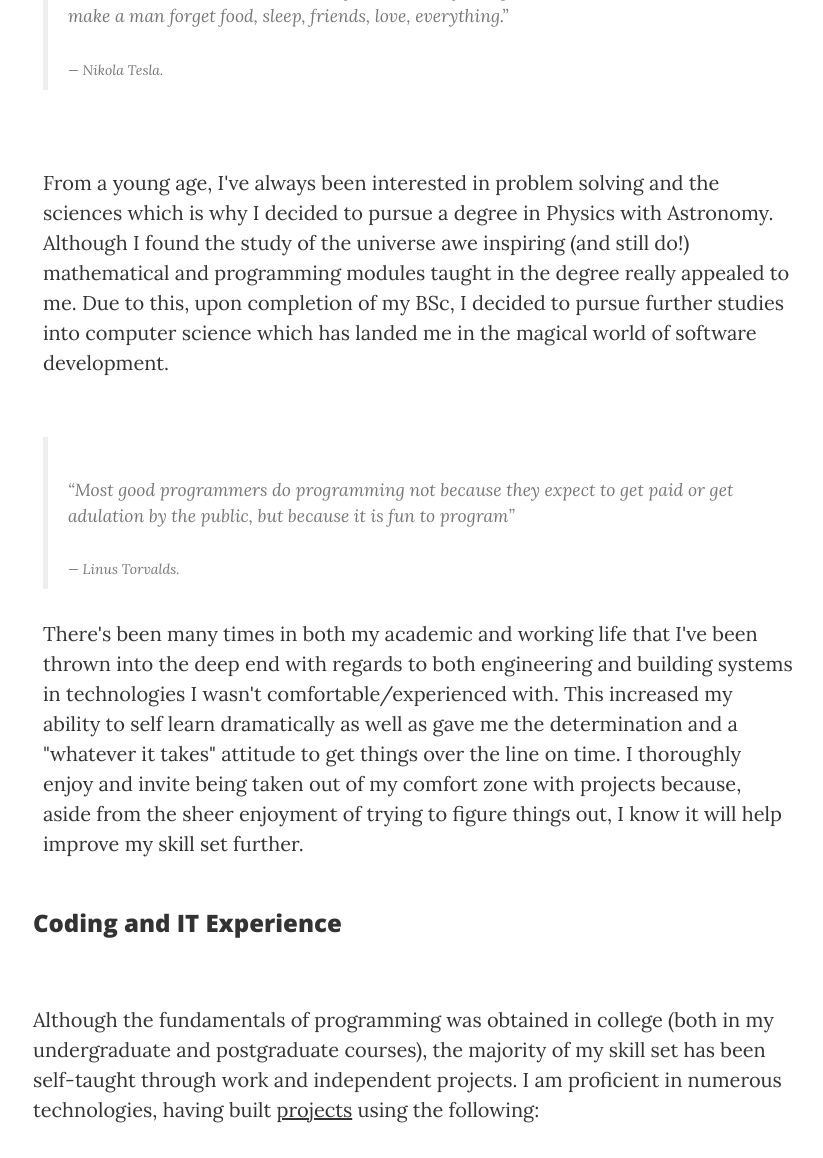
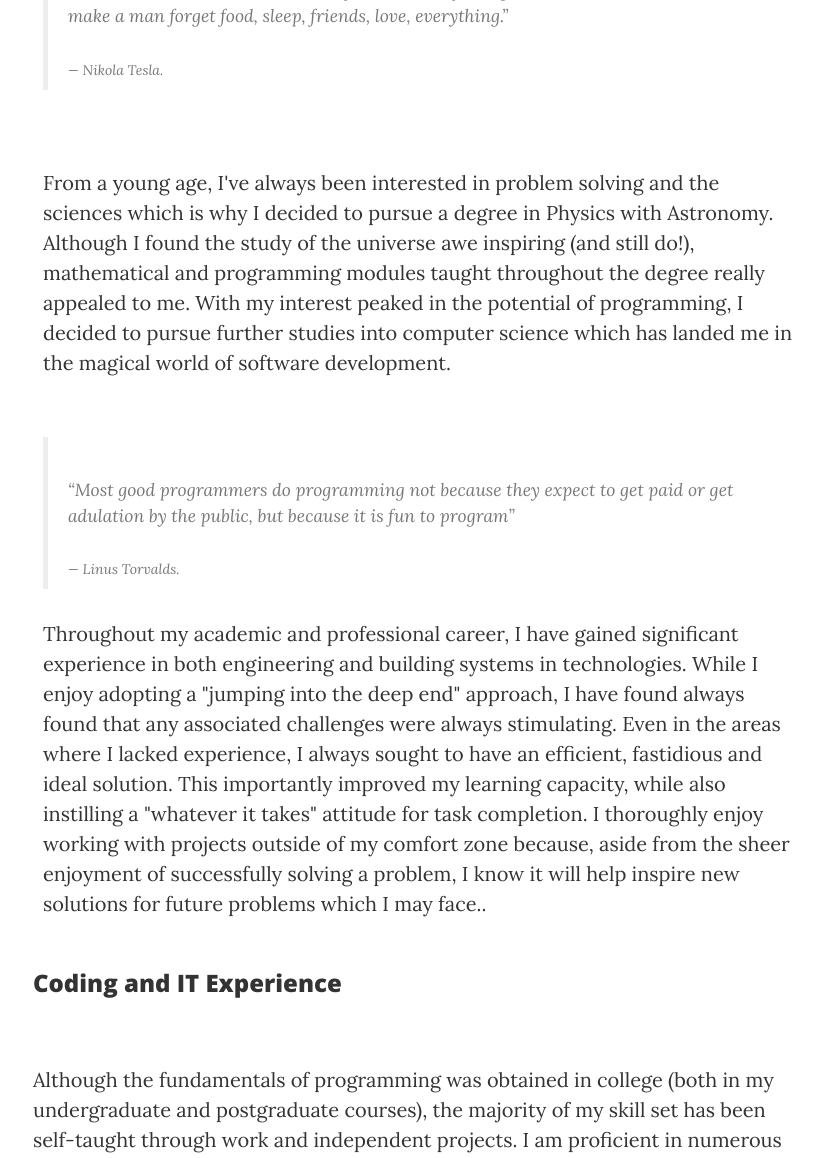
Before and after one commit to simonmelouah/my_site, a Flask app: page /about in a window 1280 px wide. Shown: the part 2091-3249 px from the top of the page, without its empty margins (222-1045 px from the left). Run offline with Flask 2, Linux system fonts and the light colour scheme; some libraries are stand-ins or nearby versions.

Commit message:
Changed about

```diff
--- a/templates/about.html
+++ b/templates/about.html
@@ -75,8 +75,8 @@
 
                 <br>
                 <p>From a young age, I've always been interested in problem solving and the sciences which is why I decided to pursue a degree in Physics with Astronomy.
-                    Although I found the study of the universe awe inspiring (and still do!) mathematical and programming modules taught in the degree really appealed to me.
-                    Due to this, upon completion of my BSc, I decided to pursue further studies into computer science which has landed me in the magical world of software development.</p>
+                    Although I found the study of the universe awe inspiring (and still do!), mathematical and programming modules taught throughout the degree really appealed to me.
+                    With my interest peaked in the potential of programming, I decided to pursue further studies into computer science which has landed me in the magical world of software development.</p>
                 <br>
                 <div class="view">
                     <blockquote contenteditable="true">
@@ -85,10 +85,11 @@
                     <small>Linus Torvalds.</small>
                     </blockquote>
                 </div>
-                <p>There's been many times in both my academic and working life that I've been thrown into the deep end with regards to both engineering and building systems
-                    in technologies I wasn't comfortable/experienced with. This increased my ability to self learn dramatically as well as gave me the determination and a "whatever it takes"
-                    attitude to get things over the line on time. I thoroughly enjoy and invite being taken out of my comfort zone with projects because, aside from the sheer enjoyment
-                    of trying to figure things out, I know it will help improve my skill set further.</p>
+                <p>Throughout my academic and professional career, I have gained significant experience in both engineering and building systems in technologies.
+                    While I enjoy adopting a "jumping into the deep end" approach, I have found always found that any associated challenges were always stimulating.
+                    Even in the areas where I lacked experience, I always sought to have an efficient, fastidious and ideal solution.
+                    This importantly improved my learning capacity, while also instilling a "whatever it takes" attitude for task completion. I thoroughly enjoy working with projects outside of my comfort zone because, aside from the sheer enjoyment of successfully solving a problem,
+                    I know it will help inspire new solutions for future problems which I may face..</p>
             <div class="col-md-1">
 
                 </div>
```
